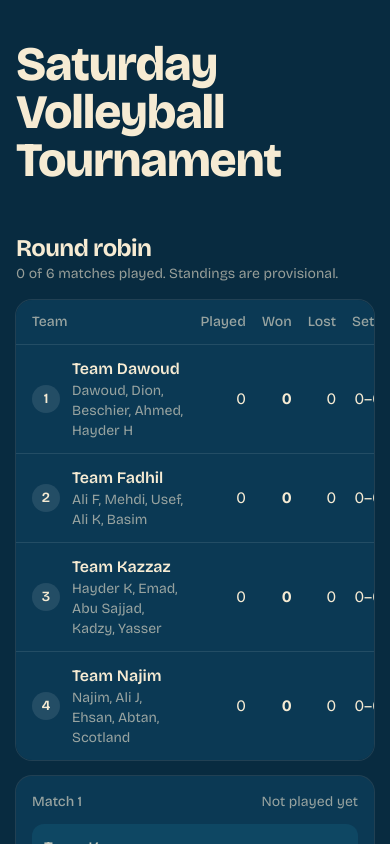
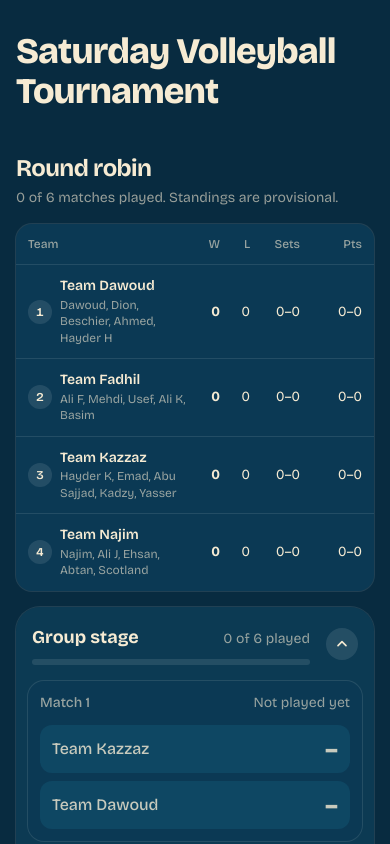
Before and after one commit to Ali-Khanchi/volleyball, a React (Vite) app: page / in a window 390 px wide. Shown: the top 844 px of the page. Built offline with nearby package versions, Linux system fonts and the light colour scheme.

Commit message:
mobile friendly, some ui changes

```diff
--- a/src/App.jsx
+++ b/src/App.jsx
@@ -6,8 +6,8 @@ const REFRESH_MS = 15000;
 
 function Section({ title, note, children }) {
   return (
-    <section className="mt-12">
-      <div className="mb-4 flex flex-wrap items-baseline justify-between gap-x-4">
+    <section className="mt-10 sm:mt-12">
+      <div className="mb-4 flex flex-wrap items-baseline justify-between gap-x-4 gap-y-1">
         <h2 className="text-2xl font-bold tracking-tight">{title}</h2>
         {note && <p className="text-sm text-sand/60">{note}</p>}
       </div>
@@ -23,11 +23,11 @@ function MatchCard({ m, highlight = false }) {
   ];
   return (
     <div
-      className={`rounded-2xl bg-sea-900 p-4 ring-1 ${highlight ? 'ring-2 ring-sun/70' : 'ring-white/10'}`}
+      className={`min-w-0 rounded-2xl bg-sea-900 p-3 ring-1 sm:p-4 ${highlight ? 'ring-2 ring-sun/70' : 'ring-white/10'}`}
     >
-      <div className="mb-3 flex items-center justify-between text-sm text-sand/60">
-        <span className="font-medium">{m.label}</span>
-        <span className={m.done ? 'text-sun' : ''}>
+      <div className="mb-3 flex items-center justify-between gap-2 text-sm text-sand/60">
+        <span className="min-w-0 truncate font-medium">{m.label}</span>
+        <span className={`shrink-0 ${m.done ? 'text-sun' : ''}`}>
           {m.done ? 'Finished' : 'Not played yet'}
         </span>
       </div>
@@ -44,14 +44,14 @@ function MatchCard({ m, highlight = false }) {
             >
               {s.name ?? s.hint}
             </span>
-            <span className="text-2xl font-extrabold tabular-nums">
+            <span className="shrink-0 text-2xl font-extrabold tabular-nums">
               {m.sets.length ? s.score : '–'}
             </span>
           </div>
         ))}
       </div>
       {m.sets.length > 0 && (
-        <p className="mt-3 text-sm tabular-nums text-sand/60">
+        <p className="mt-3 break-words text-sm tabular-nums text-sand/60">
           {m.sets.map(([x, y]) => `${x}–${y}`).join(', ')}
         </p>
       )}
@@ -59,57 +59,79 @@ function MatchCard({ m, highlight = false }) {
   );
 }
 
+/* Header labels: short on phones, full on larger screens */
+function Head({ short, full, className = '' }) {
+  return (
+    <span className={`text-right ${className}`}>
+      <span className="sm:hidden">{short}</span>
+      <span className="hidden sm:inline">{full}</span>
+    </span>
+  );
+}
+
 function Standings({ rows, seeded }) {
-  const th = 'px-2 py-3 text-right font-medium';
-  const td = 'px-2 py-3 text-right tabular-nums';
+  // Fixed-width stat columns so every row lines up; the team column takes the
+  // remaining space and wraps. "Played" is hidden on phones to save room.
+  const cols =
+    'grid items-center gap-x-1.5 px-3 sm:gap-x-2 sm:px-4 ' +
+    'grid-cols-[minmax(0,1fr)_1.5rem_1.5rem_2.75rem_3.5rem] ' +
+    'sm:grid-cols-[minmax(0,1fr)_3.5rem_3rem_3rem_4rem_5rem]';
+
   return (
-    <div className="overflow-x-auto rounded-2xl bg-sea-900 ring-1 ring-white/10">
-      <table className="w-full min-w-110 text-left">
-        <thead className="text-sm text-sand/60">
-          <tr>
-            <th className="py-3 pl-4 pr-2 font-medium">Team</th>
-            <th className={th}>Played</th>
-            <th className={th}>Won</th>
-            <th className={th}>Lost</th>
-            <th className={th}>Sets</th>
-            <th className={`${th} pr-4`}>Points</th>
-          </tr>
-        </thead>
-        <tbody>
+    <div
+      role="table"
+      className="overflow-hidden rounded-2xl bg-sea-900 ring-1 ring-white/10"
+    >
+      <div
+        role="row"
+        className={`${cols} py-3 text-xs text-sand/60 sm:text-sm`}
+      >
+        <span role="columnheader" className="font-medium">
+          Team
+        </span>
+        <Head short="P" full="Played" className="hidden font-medium sm:block" />
+        <Head short="W" full="Won" className="font-medium" />
+        <Head short="L" full="Lost" className="font-medium" />
+        <Head short="Sets" full="Sets" className="font-medium" />
+        <Head short="Pts" full="Points" className="font-medium" />
+      </div>
+
       {rows.map((r, i) => (
-            <tr key={r.team} className="border-t border-white/10">
-              <td className="py-3 pl-4 pr-2">
-                <div className="flex items-center">
+        <div
+          key={r.team}
+          role="row"
+          className={`${cols} border-t border-white/10 py-3 text-sm tabular-nums sm:text-base`}
+        >
+          <div className="flex min-w-0 items-center">
             <span
-                    className={`mr-3 inline-grid size-7 shrink-0 place-items-center rounded-full text-sm font-semibold ${
+              className={`mr-2 inline-grid size-6 shrink-0 place-items-center rounded-full text-xs font-semibold sm:mr-3 sm:size-7 sm:text-sm ${
                 seeded && i === 0 ? 'bg-sun text-sea-950' : 'bg-white/10'
               }`}
             >
               {i + 1}
             </span>
-                  <div>
-                    <div className="font-semibold">{r.team}</div>
+            <div className="min-w-0">
+              <div className="break-words font-semibold leading-tight">
+                {r.team}
+              </div>
               {r.players.length > 0 && (
-                      <div className="text-sm text-sand/60">
+                <div className="mt-0.5 break-words text-xs leading-snug text-sand/60 sm:text-sm">
                   {r.players.join(', ')}
                 </div>
               )}
             </div>
           </div>
-              </td>
-              <td className={td}>{r.p}</td>
-              <td className={`${td} font-bold`}>{r.w}</td>
-              <td className={td}>{r.l}</td>
-              <td className={td}>
+          <span className="hidden text-right sm:block">{r.p}</span>
+          <span className="text-right font-bold">{r.w}</span>
+          <span className="text-right">{r.l}</span>
+          <span className="text-right">
             {r.sw}–{r.sl}
-              </td>
-              <td className={`${td} pr-4`}>
+          </span>
+          <span className="text-right">
             {r.pf}–{r.pa}
-              </td>
-            </tr>
+          </span>
+        </div>
       ))}
-        </tbody>
-      </table>
     </div>
   );
 }
@@ -148,7 +170,7 @@ export default function App() {
   if (!data) {
     return (
       <main className="mx-auto max-w-5xl px-4 py-16 sm:px-6">
-        <p className="text-sand/70">
+        <p className="break-words text-sand/70">
           {error
             ? `Couldn't load tournament.md (${error}). Check that it is in the public folder.`
             : 'Loading tournament…'}
@@ -172,9 +194,9 @@ export default function App() {
   } = data;
 
   return (
-    <main className="mx-auto max-w-5xl px-4 py-10 sm:px-6 sm:py-16">
+    <main className="mx-auto max-w-5xl px-4 py-8 sm:px-6 sm:py-16">
       <header>
-        <h1 className="text-5xl font-extrabold tracking-tight sm:text-7xl">
+        <h1 className="break-words text-4xl font-extrabold tracking-tight sm:text-7xl">
           {title}
         </h1>
       </header>
@@ -186,7 +208,7 @@ export default function App() {
       )}
 
       {warnings.length > 0 && (
-        <ul className="mt-6 space-y-1 rounded-xl bg-sun/15 p-4 text-sm ring-1 ring-sun/40">
+        <ul className="mt-6 space-y-1 break-words rounded-xl bg-sun/15 p-4 text-sm ring-1 ring-sun/40">
           {warnings.map((w) => (
             <li key={w}>{w}</li>
           ))}
@@ -194,9 +216,9 @@ export default function App() {
       )}
 
       {champion && (
-        <div className="mt-8 rounded-3xl bg-sun p-6 text-sea-950 sm:p-8">
+        <div className="mt-8 rounded-3xl bg-sun p-5 text-sea-950 sm:p-8">
           <p className="text-lg font-medium">Tournament champions</p>
-          <p className="text-4xl font-extrabold tracking-tight sm:text-6xl">
+          <p className="break-words text-3xl font-extrabold tracking-tight sm:text-6xl">
             {champion}
           </p>
         </div>
@@ -211,28 +233,69 @@ export default function App() {
         }
       >
         <Standings rows={standings} seeded={rrDone} />
-        <div className="mt-4 grid gap-4 sm:grid-cols-2 lg:grid-cols-3">
+        <details
+          open
+          className="group mt-4 rounded-3xl bg-sea-800/40 ring-1 ring-white/10"
+        >
+          <summary className="flex cursor-pointer list-none items-center gap-4 rounded-3xl px-4 py-4 sm:px-5 [&::-webkit-details-marker]:hidden">
+            <div className="min-w-0 flex-1">
+              <div className="flex flex-wrap items-baseline justify-between gap-x-3">
+                <span className="text-lg font-bold">Group stage</span>
+                <span className="text-sm text-sand/60">
+                  {rrPlayed} of {rrMatches.length} played
+                </span>
+              </div>
+              <div className="mt-2 h-1.5 overflow-hidden rounded-full bg-white/10">
+                <div
+                  className="h-full rounded-full bg-sun transition-all"
+                  style={{
+                    width: `${rrMatches.length ? (rrPlayed / rrMatches.length) * 100 : 0}%`
+                  }}
+                />
+              </div>
+            </div>
+            <span className="grid size-8 shrink-0 place-items-center rounded-full bg-white/10">
+              <svg
+                className="size-4 transition-transform group-open:rotate-180"
+                viewBox="0 0 20 20"
+                fill="none"
+                stroke="currentColor"
+                strokeWidth="2"
+                aria-hidden="true"
+              >
+                <path
+                  d="M5 8l5 5 5-5"
+                  strokeLinecap="round"
+                  strokeLinejoin="round"
+                />
+              </svg>
+            </span>
+          </summary>
+
+          <div className="grid grid-cols-1 gap-3 px-3 pb-3 sm:grid-cols-2 sm:gap-4 sm:px-4 sm:pb-4 lg:grid-cols-3">
             {rrMatches.map((m) => (
               <MatchCard key={m.label} m={m} />
             ))}
           </div>
+        </details>
       </Section>
 
       <Section
         title="Knockout"
         note="1st plays 4th, 2nd plays 3rd. Winners meet in the final."
       >
-        <div className="grid gap-4 md:grid-cols-2">
-          <div className="space-y-4">
+        <div className="grid grid-cols-1 gap-4 md:grid-cols-2">
+          <div className="min-w-0 space-y-4">
             <MatchCard m={semi1} />
             <MatchCard m={semi2} />
           </div>
-          <div className="flex flex-col justify-center gap-4">
+          <div className="flex min-w-0 flex-col justify-center gap-4">
+            <MatchCard m={third} />
             <MatchCard m={final} highlight />
-            <MatchCard m={third} />
           </div>
         </div>
       </Section>
     </main>
   );
 }
+``;
```
Lines whose indentation alone changed are shown as unchanged.
